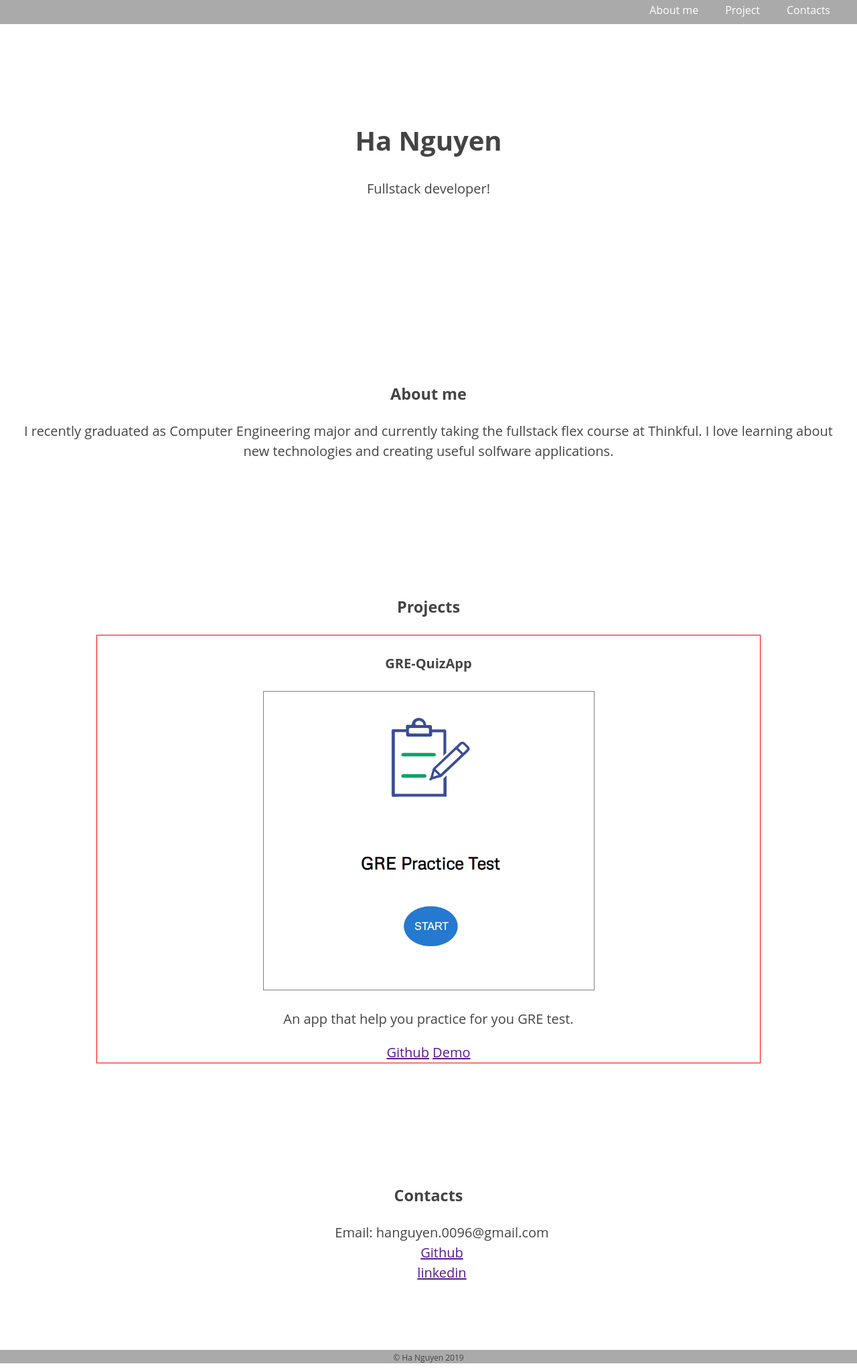
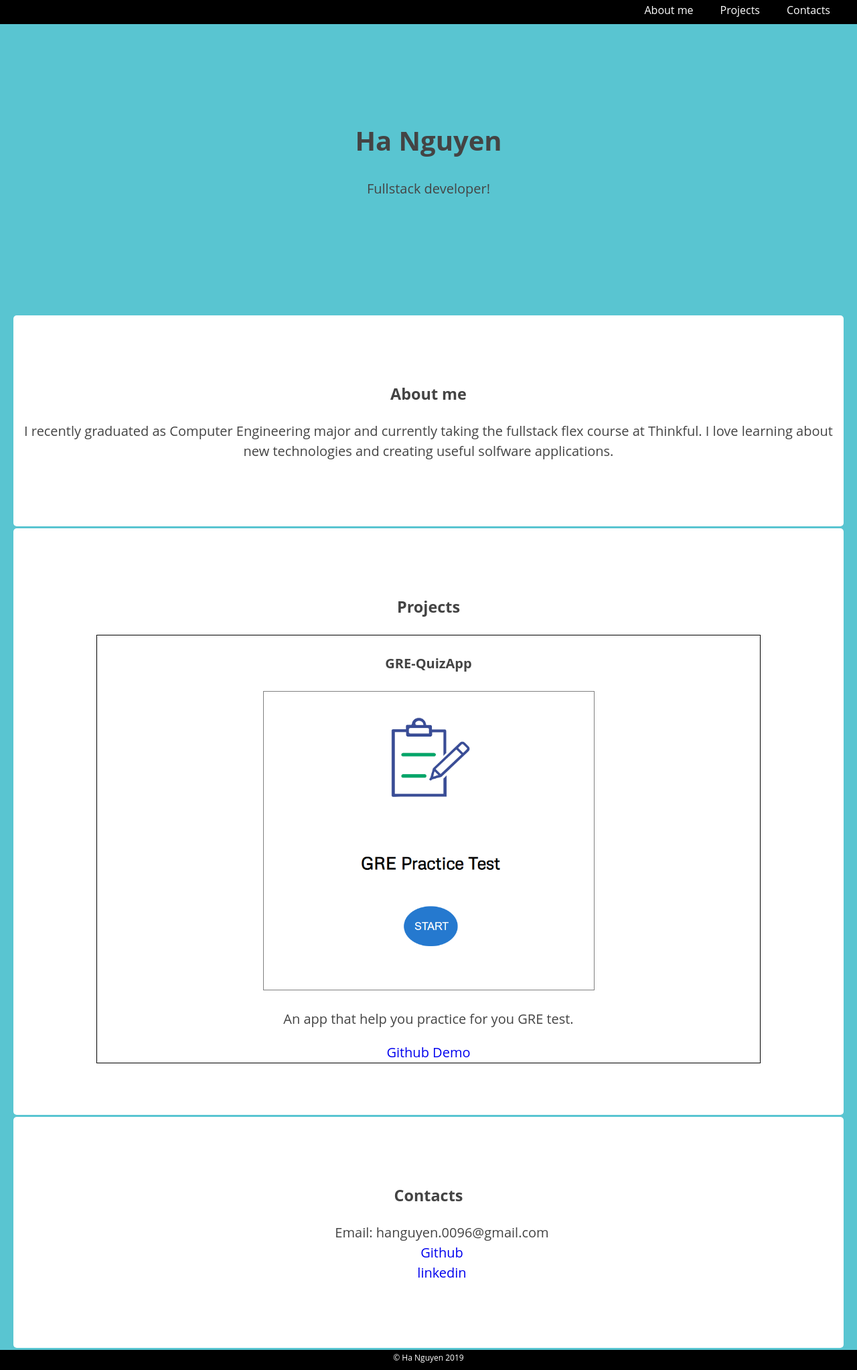
Before and after one commit to HaNguyen0096/portfolio, a plain HTML site: page index.html in a window 1280 px wide. Shown: the whole page at 67% size. Drawn offline with nearby package versions, Linux system fonts and the light colour scheme.

Commit message:
new version

```diff
--- a/index.html
+++ b/index.html
@@ -5,14 +5,16 @@
     <meta name="viewport" content="width=device-width, initial-scale=1">
     <link rel="stylesheet" type="text/css" href="//cdnjs.cloudflare.com/ajax/libs/normalize/6.0.0/normalize.css">
     <link rel="stylesheet" type="text/css" href="main.css">
+    <script src="https://ajax.googleapis.com/ajax/libs/jquery/3.2.1/jquery.min.js"></script>
+    <script src="index.js"></script>
 </head>
 <body>
     <nav role="navigation">
         <div class="hamburger">&#9776;</div>
 		<ul class="menu">
-			<li>About me</li>
-			<li>Project</li>
-			<li>Contacts</li>
+			<li><a class="jumper" href="#aboutMe">About me</a></li>
+			<li><a class="jumper" href="#projects">Projects</a></li>
+			<li><a class="jumper" href="#contact">Contacts</a></li>
 		</ul>
     </nav>
     <main role="main">
@@ -21,31 +23,30 @@
             <p>Fullstack developer!</p>
         </header>
 
-        <section>
+        <section id="aboutMe">
             <h3>About me</h3>
             <p>I recently graduated as Computer Engineering major and currently taking the fullstack flex course at Thinkful. I love learning about
                 new technologies and creating useful solfware applications.</p>
         </section>
 
-        <section>
+        <section id="projects">
                 <h3>Projects</h3>
                 <div class="projects">
                     <h4>GRE-QuizApp</h4>
                     <img class="projectImg" src="quizApp.png" alt="quizApp">
                     <p>An app that help you practice for you GRE test.</p>
-                <a href="">Github</a>
-                <a href="">Demo</a>
+                    <a href="https://github.com/HaNguyen0096/GREtest-QuizApp">Github</a>
+                    <a href="https://hanguyen0096.github.io/GREtest-QuizApp/">Demo</a>
                 </div>
         </section>
 
-        <section>
+        <section id="contact">
             <h3>Contacts</h3>
             <ul class="info">
                 <li>Email: hanguyen.0096@gmail.com</li>
-                <li><a href="">Github</a></li>
-                <li><a href="">linkedin</a></li>
+                <li><a href="https://github.com/HaNguyen0096">Github</a></li>
+                <li><a href="https://www.linkedin.com/in/ha-nguyen-2427bb189/">linkedin</a></li>
             </ul>
-
         </section>
 
     </main>
--- a/index.js
+++ b/index.js
@@ -0,0 +1,9 @@
+$(".jumper").on("click", function( e ) {
+
+    //e.preventDefault();
+
+    $("body, html").animate({
+        scrollTop: $( $(this).attr('href') ).offset().top
+    }, 10);
+
+});
--- a/main.css
+++ b/main.css
@@ -9,6 +9,7 @@
     color: #444;
     text-align: center;
     line-height: 1.5;
+    background-color: #59C5D1;
   }
 
   li {
@@ -24,18 +25,34 @@
   nav li{
     font-size: 16px;
     display: none;
+    color: white;
+  }
+
+  nav a{
+    color: white;
+  }
+
+  a {
+    text-decoration: none;
+  }
+
+  a:hover, a:focus {
+    color: blue;
   }
 
   nav,
   footer {
     padding: 1% 0;
-    background-color: #aaa;
+    background-color:black;
+    color: white;
   }
 
   footer {
-    height: 20px;
+    height: 30px;
     padding-top: 3px;
     font-size: 12px;
+    margin-bottom: 0px;
+    color: white;
   }
 
   nav {
@@ -47,15 +64,19 @@
     width: 100%;
     height: 36px;
     text-align: right;
+    color: white;
   }
 
   section{
     margin: 0px 20px 3px 20px;
     border-radius: 5px;
+    min-height: 200px;
+    padding: 6% 0;
+    background-color:white;
   }
 
   .projects{
-    border: 1px solid red;
+    border: 1px solid black;
     width: 80%;
     margin-left: auto;
     margin-right: auto;
@@ -70,15 +91,6 @@
     padding: 12% 0;
   }
 
-  section {
-    min-height: 200px;
-    padding: 6% 0;
-    background-color:white;
-  }
-
-  section:nth-child(even) {
-    background-color: white;
-  }
 
 
 
```
Lines whose indentation alone changed are shown as unchanged.
